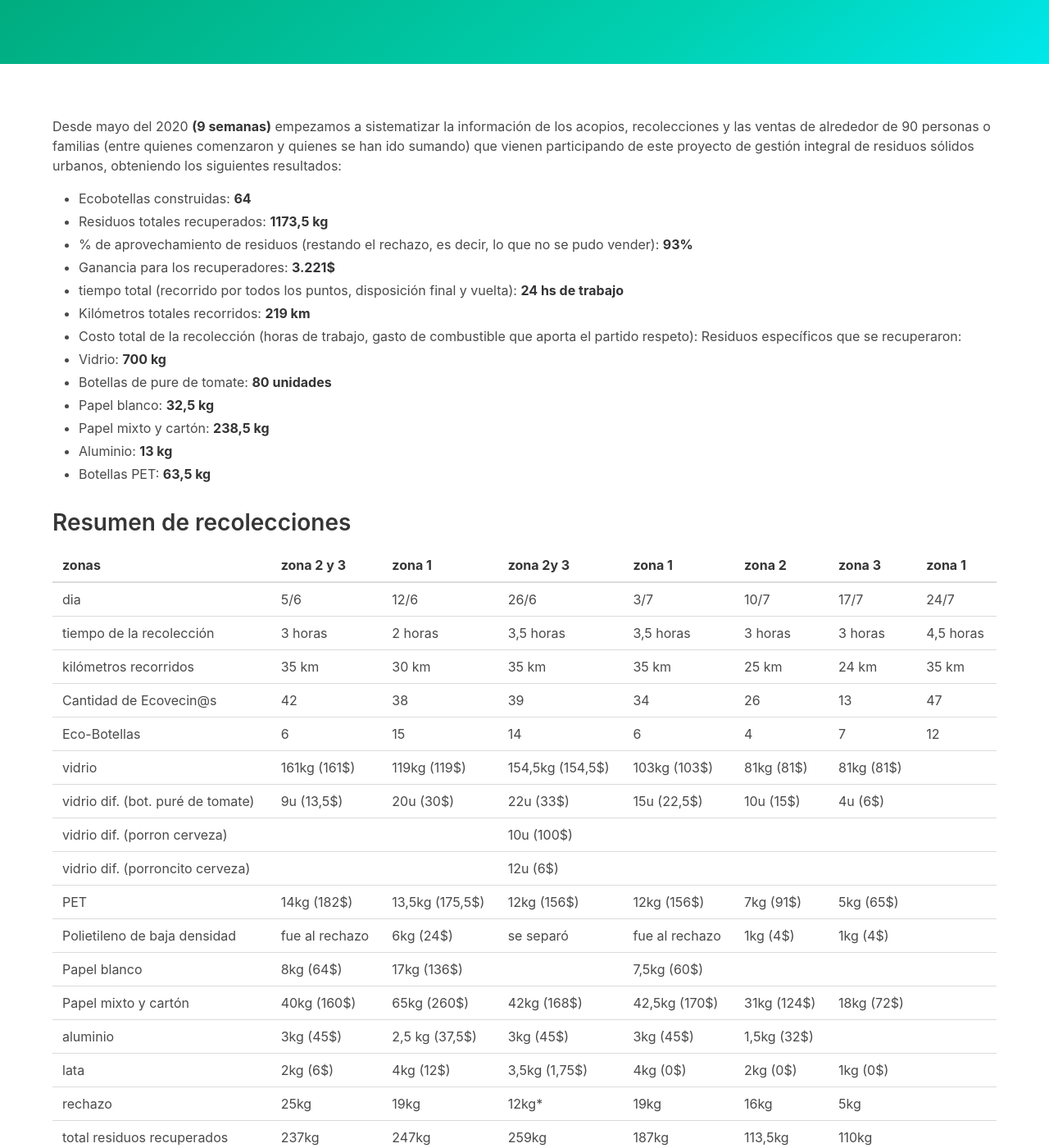
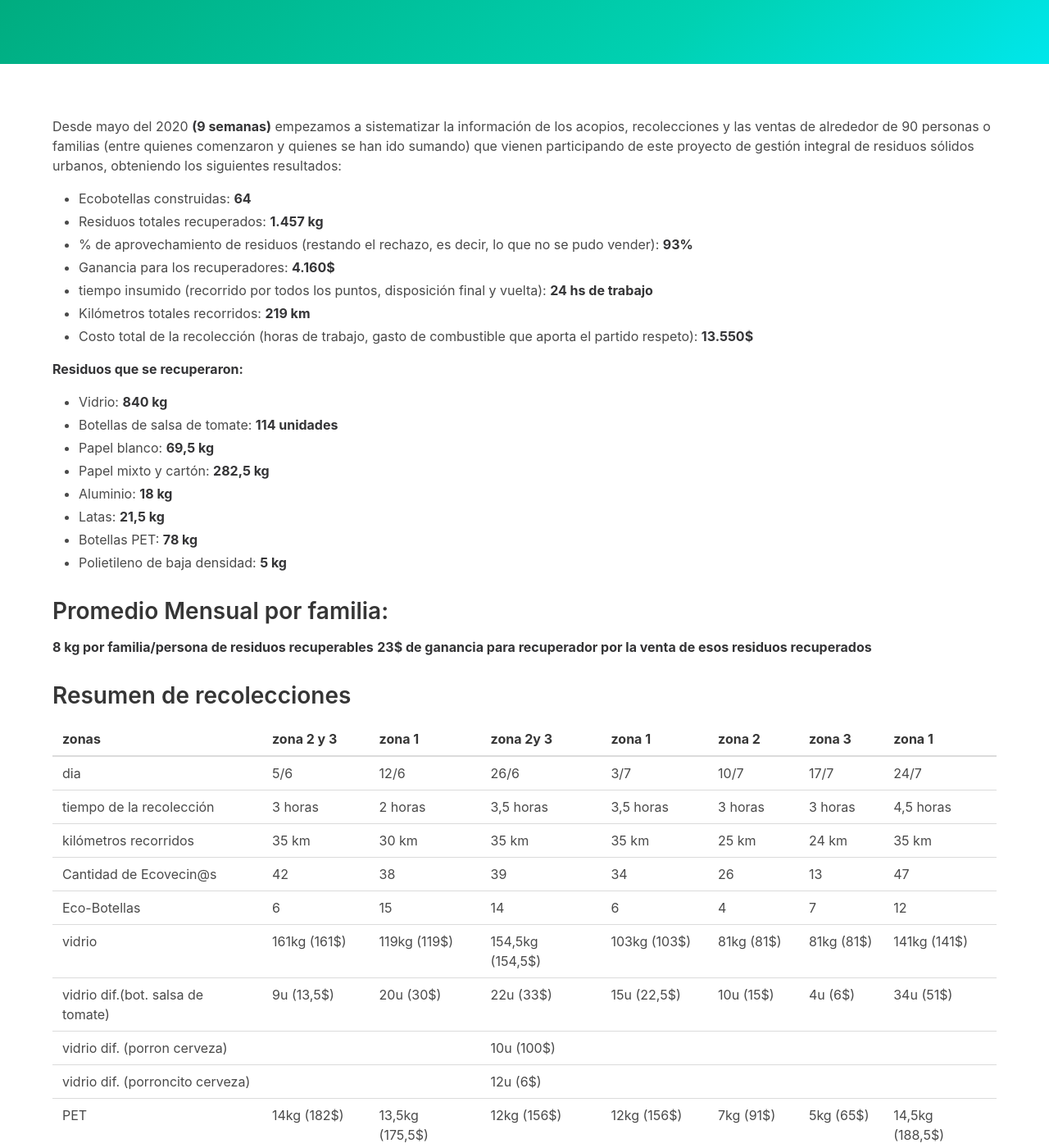
Before and after one commit to respetorc/ecovecinos, a Jekyll site: the page built from resultados.md, in a window 1280 px wide and 1400 px high, scrolled down 329 px. Shown: the whole window at 82% size. Built offline with Jekyll 4.4.1, drawn with Linux system fonts in a browser that asks for light colours; some of the changed text lies outside the part shown.

Commit message:
actualizacion datos

```diff
--- a/resultados.md
+++ b/resultados.md
@@ -7,20 +7,26 @@ permalink: /resultados/
 Desde mayo del 2020  __(9 semanas)__ empezamos a sistematizar la información de los acopios, recolecciones y las ventas de alrededor de 90 personas o familias (entre quienes comenzaron y quienes se han ido sumando) que vienen participando de este proyecto de gestión integral de residuos sólidos urbanos, obteniendo los siguientes resultados:
 
 - Ecobotellas construidas: __64__
-- Residuos totales recuperados: __1173,5 kg__
+- Residuos totales recuperados: __1.457 kg__
 - % de aprovechamiento de residuos (restando el rechazo, es decir, lo que no se pudo vender): __93%__
-- Ganancia para los recuperadores: __3.221$__
-- tiempo total (recorrido por todos los puntos, disposición final y vuelta): __24 hs de trabajo__
+- Ganancia para los recuperadores: __4.160$__
+- tiempo insumido (recorrido por todos los puntos, disposición final y vuelta): __24 hs de trabajo__
 - Kilómetros totales recorridos: __219 km__
-- Costo total de la recolección (horas de trabajo, gasto de combustible que aporta el partido respeto):
-Residuos específicos que se recuperaron:
-- Vidrio: __700 kg__
-- Botellas de pure de tomate: __80 unidades__
-- Papel blanco: __32,5 kg__
-- Papel mixto y cartón: __238,5 kg__
-- Aluminio: __13 kg__
-- Botellas PET: __63,5 kg__
+- Costo total de la recolección (horas de trabajo, gasto de combustible que aporta el partido respeto): __13.550$__
 
+__Residuos que se recuperaron:__
+- Vidrio: __840 kg__
+- Botellas de salsa de tomate: __114 unidades__
+- Papel blanco: __69,5 kg__
+- Papel mixto y cartón: __282,5 kg__
+- Aluminio: __18 kg__
+- Latas: __21,5 kg__
+- Botellas PET: __78 kg__
+- Polietileno de baja densidad: __5 kg__
+
+## Promedio Mensual por familia:
+__8 kg por familia/persona de residuos recuperables__
+__23$ de ganancia para recuperador por la venta de esos residuos recuperados__
 
 
 ## Resumen de recolecciones
@@ -32,24 +38,27 @@ Residuos específicos que se recuperaron:
   | kilómetros recorridos             | 35 km           | 30 km           | 35 km            | 35 km        | 25 km        | 24 km        | 35 km        |
   | Cantidad de Ecovecin@s            | 42              | 38              | 39               | 34           | 26           | 13           | 47           |
   | Eco-Botellas                      | 6               | 15              | 14               | 6            | 4            | 7            | 12           |
-  | vidrio                            | 161kg (161$)    | 119kg (119$)    | 154,5kg (154,5$) | 103kg (103$) | 81kg (81$)   | 81kg (81$)   |              |
-  | vidrio dif. (bot. puré de tomate) | 9u (13,5$)      | 20u (30$)       | 22u (33$)        | 15u (22,5$)  | 10u (15$)    | 4u (6$)      |              |
+  | vidrio                            | 161kg (161$)    | 119kg (119$)    | 154,5kg (154,5$) | 103kg (103$) | 81kg (81$)   | 81kg (81$)   |  141kg (141$)|
+  | vidrio dif.(bot. salsa de tomate) | 9u (13,5$)      | 20u (30$)       | 22u (33$)        | 15u (22,5$)  | 10u (15$)    | 4u (6$)      | 34u (51$)    |
   | vidrio dif. (porron cerveza)      |                 |                 | 10u (100$)       |              |              |              |              |
   | vidrio dif. (porroncito cerveza)  |                 |                 | 12u (6$)         |              |              |              |              |
-  | PET                               | 14kg (182$)     | 13,5kg (175,5$) | 12kg (156$)      | 12kg (156$)  |7kg (91$)     |5kg (65$)     |              |
-  | Polietileno de baja densidad      | fue al rechazo  | 6kg (24$)       | se separó        |fue al rechazo|1kg (4$)      |1kg (4$)      |              |
-  | Papel blanco                      | 8kg (64$)       | 17kg (136$)     |                  | 7,5kg (60$)  |              |              |              |
-  | Papel mixto y cartón              | 40kg (160$)     | 65kg (260$)     |  42kg (168$)     | 42,5kg (170$)|31kg (124$)   | 18kg (72$)   |              |
-  | aluminio                          | 3kg (45$)       | 2,5 kg (37,5$)  | 3kg (45$)        | 3kg (45$)    | 1,5kg (32$)  |              |              |
-  | lata                              | 2kg (6$)        | 4kg (12$)       | 3,5kg (1,75$)    | 4kg (0$)     |2kg (0$)      |   1kg (0$)   |              |
-  | rechazo                           | 25kg            | 19kg            | 12kg*            | 19kg         | 16kg         | 5kg          |              |
-  | total residuos recuperados        | 237kg           | 247kg           | 259kg            | 187kg        | 113,5kg      |  110kg       |              |
-  | % residuos recuperados            |  90,4%          |  93,9%          | 95,5%            |  90,7%       |  89,2%       |  95,6%       |              |
-  | Ganancia Recuperador              |        631,5$   |   794$          |  664$            |   556,5$     | 347$         | 228$         |              |
-  | Costo de Recolección              |                 |                 |                  |              |              |              |              |
+  | PET                               | 14kg (182$)     | 13,5kg (175,5$) | 12kg (156$)      | 12kg (156$)  |7kg (91$)     |5kg (65$)     |14,5kg (188,5$)|
+  | Polietileno de baja densidad      | fue al rechazo  | 6kg (24$)       | se separó        |fue al rechazo|1kg (4$)      |1kg (4$)      | 3kg (12$)    |
+  | Papel blanco                      | 8kg (64$)       | 17kg (136$)     |                  | 7,5kg (60$)  |              |              | 37kg (296$)  |
+  | Papel mixto y cartón              | 40kg (160$)     | 65kg (260$)     |  42kg (168$)     | 42,5kg (170$)|31kg (124$)   | 18kg (72$)   | 44kg (176$)  |
+  | aluminio                          | 3kg (45$)       | 2,5 kg (37,5$)  | 3kg (45$)        | 3kg (45$)    | 1,5kg (32$)  |              |5kg (75$)     |
+  | lata                              | 2kg (6$)        | 4kg (12$)       | 3,5kg (1,75$)    | 4kg (0$)     |2kg (0$)      |   1kg (0$)   | 5kg (0$)     |
+  | rechazo                           | 25kg            | 19kg            | 12kg*            | 19kg         | 16kg         | 5kg          |  25kg        |
+  | total residuos recuperados        | 237kg           | 247kg           | 259kg            | 187kg        | 113,5kg      |  110kg       | 283kg        |
+  | % residuos recuperados            |  90,4%          |  93,9%          | 95,5%            |  90,7%       |  89,2%       |  95,6%       |  92,5%       |
+  | Ganancia Recuperador              |        631,5$   |   794$          |  664$            |   556,5$     | 347$         | 228$         |  939,5$      |
+  | Costo de Recolección**            |       2025$     |  2300$          |  2328$           |  1142$       |  950$        |  1870$       | 2935$        |
 
-* los 12 kg del rechazo se separaron a valor de 150$ la hora (tomando como referencia la cooperativa "Creando conciencia") y en 4 horas se pudo separar:
+*
+Los 12 kg del rechazo se separaron a valor de 150$ la hora (tomando como referencia la cooperativa "Creando conciencia") y en 4 horas se pudo separar:
 - 5kg de polietileno (sucio)
 - 5kg de poliestireno (vasitos de café, yogurt y bandejas de comida) que se trituraron en el molino de la cooperativa todo sirve
 - 1,5kg de envoltorio de 1 solo uso (celofán, papel metalizado, sachet de leche)
 - 0,5kg de telgoport
+
+** El costo de la recolección se compone por el valor de la hora de trabajo que se cobra en respeto de la/s personas que hicieron el recorrido y el gasto de combustible por los km recorridos a valor de 53$ el litro de gasoil.
```
Also changed, not shown: participar.md (+1 -0 lines).
